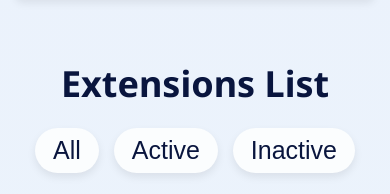
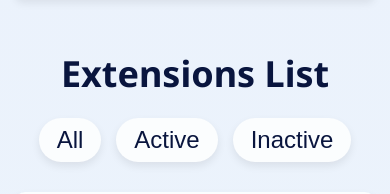
Before and after one commit to safaamghar12/Browser-extension-manager-UI, a plain HTML site: page index.html in a window 390 px wide. Shown: the part 86-280 px from the top of the page. Drawn offline with Linux system fonts and the light colour scheme; a web font is replaced by a local one.

Commit message:
style: improve mobile responsive design

```diff
--- a/styles.css
+++ b/styles.css
@@ -359,7 +359,7 @@ header .header-container .theme-toggle:focus{
   }
 
   .extensions-list {
-    margin-top: 30px;
+    margin-top: 20px;
   }
 
   .extensions-list-header {
@@ -383,7 +383,7 @@ header .header-container .theme-toggle:focus{
   }
 
   .extensions-list-header ul li button {
-    font-size: 25px;
+    font-size: 24px;
     /* padding: 6px 12px; */
   }
 
```
